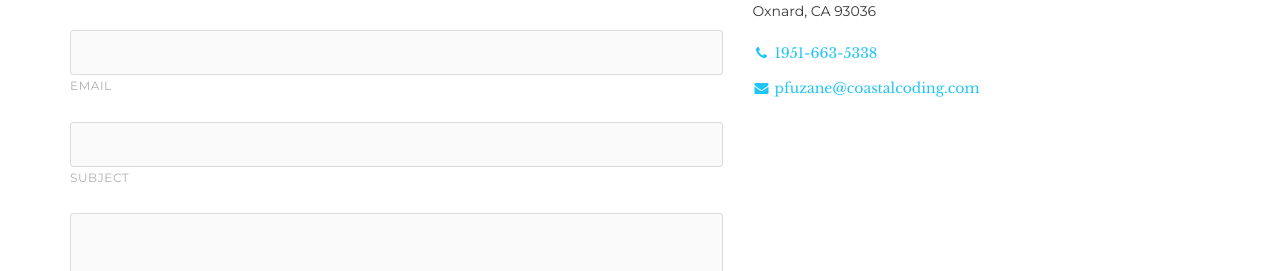
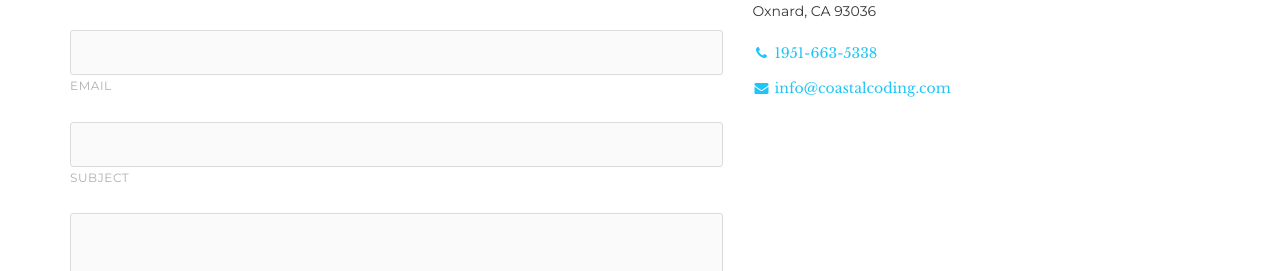
Before and after one commit to pfuzane1/Coastal-Coding, a Jekyll site: the page built from contact.html, in a window 1280 px wide and 900 px high, scrolled down 424 px. Shown: the part 181-452 px from the top of the window. Built offline with Jekyll 4.4.1, drawn with Linux system fonts in a browser that asks for light colours.

Commit message:
email address

```diff
--- a/contact.html
+++ b/contact.html
@@ -45,7 +45,7 @@ layout: default
                     <span>1000 Town Center Dr #125<br>Oxnard, CA 93036</span>
                 </address>
                 <p class="phone"><i class="fa fa-phone fa-fw"></i> 1951-663-5338</p>
-                <p class="email"><i class="fa fa-envelope fa-fw"></i> pfuzane@coastalcoding.com</p>
+                <p class="email"><i class="fa fa-envelope fa-fw"></i> info@coastalcoding.com</p>
                 <br/>
             </div>
 
```
